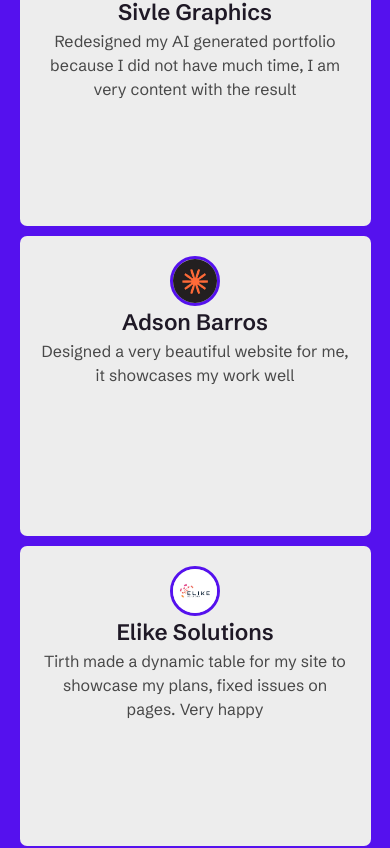
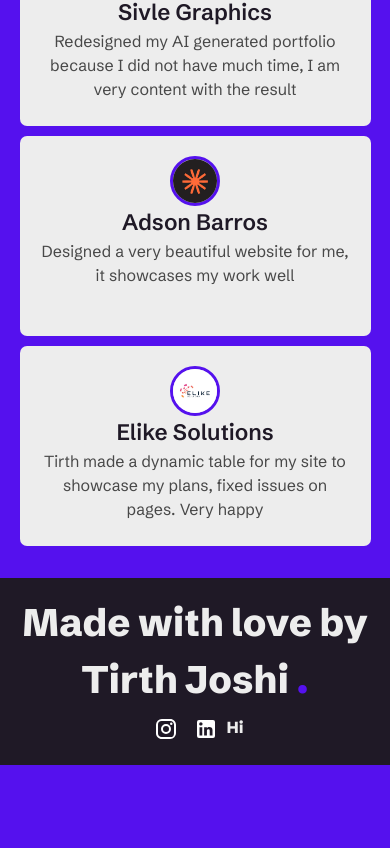
Before and after one commit to TirthJoshi19/Temp-Folio, a Next.js app: page / in a window 390 px wide. Shown: the part 3500-4348 px from the top of the page. After the commit the page ends 4265 px from the top, so only its background shows below. Built offline with nearby package versions, Linux system fonts and the light colour scheme.

Commit message:
some stuff

```diff
--- a/src/app/components/Reviews/reviews.module.css
+++ b/src/app/components/Reviews/reviews.module.css
@@ -19,7 +19,7 @@
     justify-content: center;
     color: #1f1926;
     border-radius: 7px;
-    min-height: 300px;
+    min-height: 200px;
 }
 
 
@@ -64,7 +64,6 @@
     }
 
     .reviewCard {
-        width: 100vw;
         width: 90vw;
     }
 }
--- a/src/app/utils/Footer.jsx
+++ b/src/app/utils/Footer.jsx
@@ -19,6 +19,7 @@ const Footer = () => {
       <IconButton sx={{color: 'white'}}>
         <LinkedIn />
       </IconButton>
+      Hi
         </Link>
       </div>
     </div>
```
